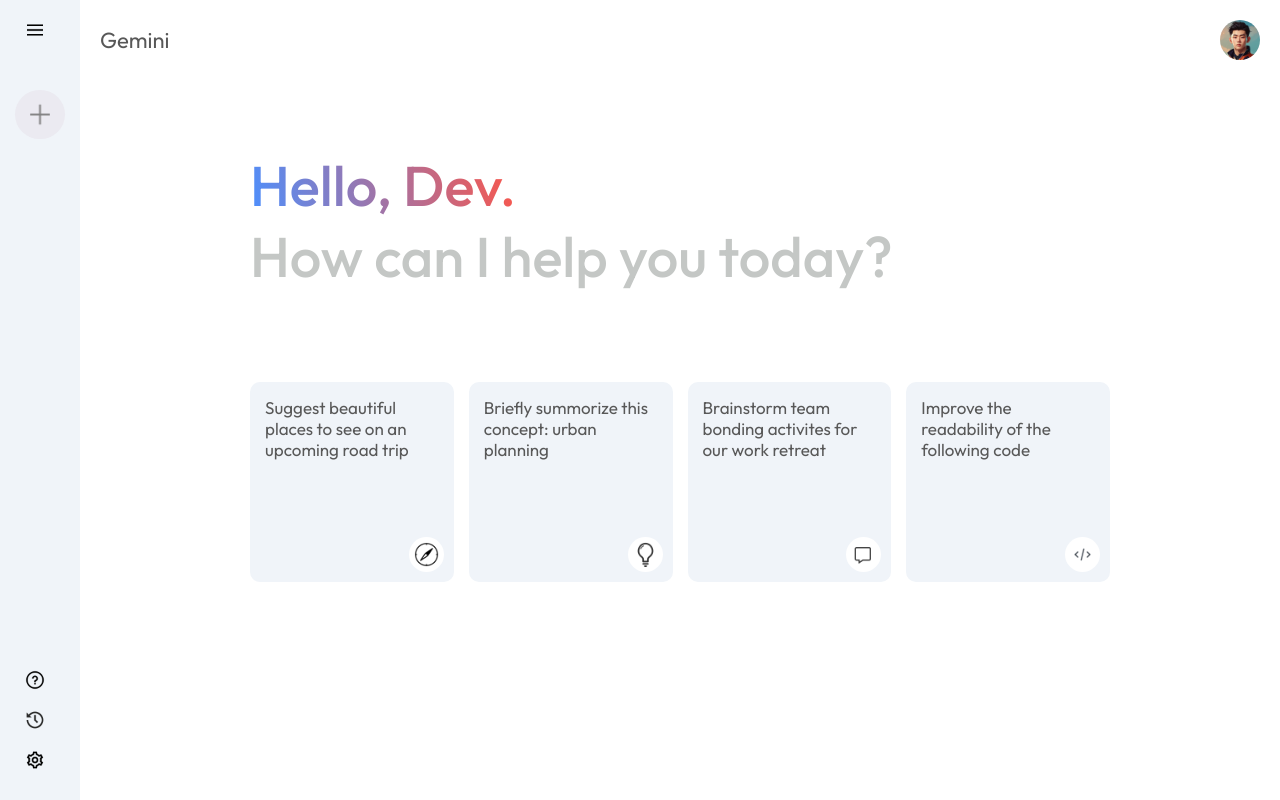
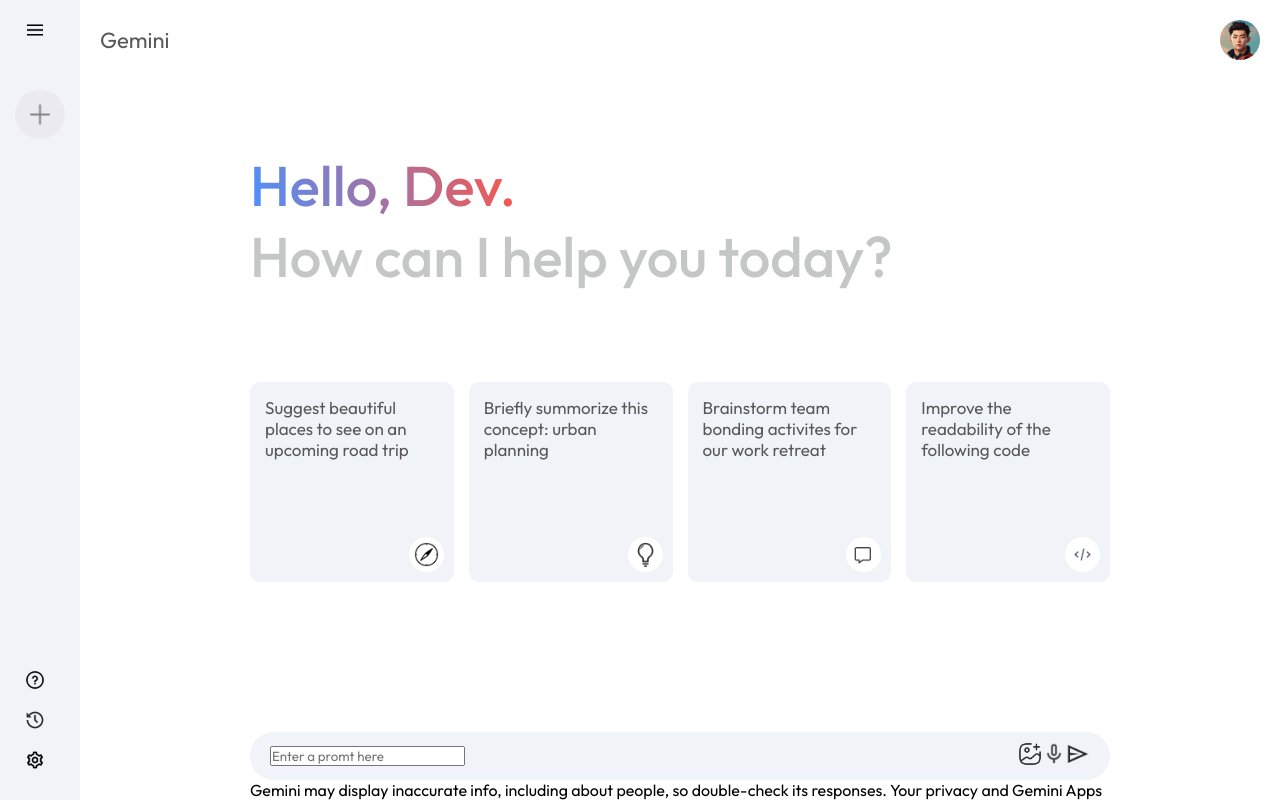
Before and after one commit to SoftEngX/gemini-clone, a React (Vite) app: page / in a window 1280 px wide. Built offline with nearby package versions, Linux system fonts and the light colour scheme; a web font is replaced by a local one.

Commit message:
Add styles for search box

```diff
--- a/src/components/Main/Main.css
+++ b/src/components/Main/Main.css
@@ -73,3 +73,27 @@
 .main .card:hover {
   background-color: #dfe4ea;
 }
+
+.main-bottom {
+  position: absolute;
+  bottom: 0;
+  width: 100%;
+  max-width: 900px;
+  padding: 0 20px;
+  margin: auto;
+}
+
+.search-box {
+  display: flex;
+  align-items: center;
+  justify-content: space-between;
+  gap: 20px;
+  background-color: #f0f4f9;
+  padding: 10px 20px;
+  border-radius: 50px;
+}
+
+.search-box img {
+  width: 24px;
+  cursor: pointer;
+}
--- a/src/components/Main/Main.jsx
+++ b/src/components/Main/Main.jsx
@@ -34,6 +34,19 @@
             <img src={assets.code_icon} alt="" />
           </div>
         </div>
+        <div className="main-bottom">
+          <div className="search-box">
+            <input type="text" placeholder='Enter a promt here'/>
+            <div>
+              <img src={assets.gallery_icon} alt="" />
+              <img src={assets.mic_icon} alt="" />
+              <img src={assets.send_icon} alt="" />
+            </div>
+          </div>
+          <p className="bottom-info">
+            Gemini may display inaccurate info, including about people, so double-check its responses. Your privacy and Gemini Apps
+          </p>
+        </div>
       </div>
     </div>
   );
```
